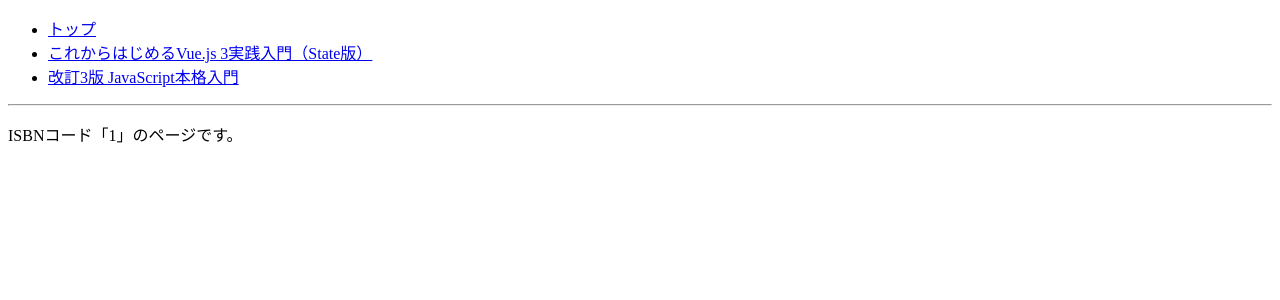
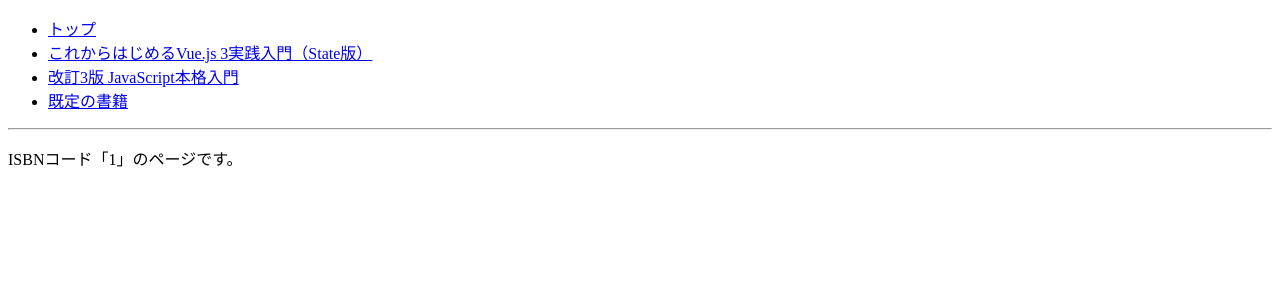
Before and after one commit to Yuma0309/Study-React, a React (Create React App) app in the folder React_sample_Yuma/my-react/: page /book/1 in a window 1280 px wide. Shown: the top 300 px of the page. Built offline with nearby package versions, Linux system fonts and the light colour scheme.

Commit message:
リスト8-3-7までの動作を確認

```diff
--- a/React_sample_Yuma/my-react/src/chap08/RouterParam.js
+++ b/React_sample_Yuma/my-react/src/chap08/RouterParam.js
@@ -10,6 +10,7 @@ export default function RouterParam() {
           これからはじめるVue.js 3実践入門（State版）</NavLink></li>
         <li><NavLink to="/book/978-4-297-13288-0">
           改訂3版 JavaScript本格入門</NavLink></li>
+        <li><NavLink to="/book" end>既定の書籍</NavLink></li>
       </ul>
       <hr />
       <Outlet />
```
